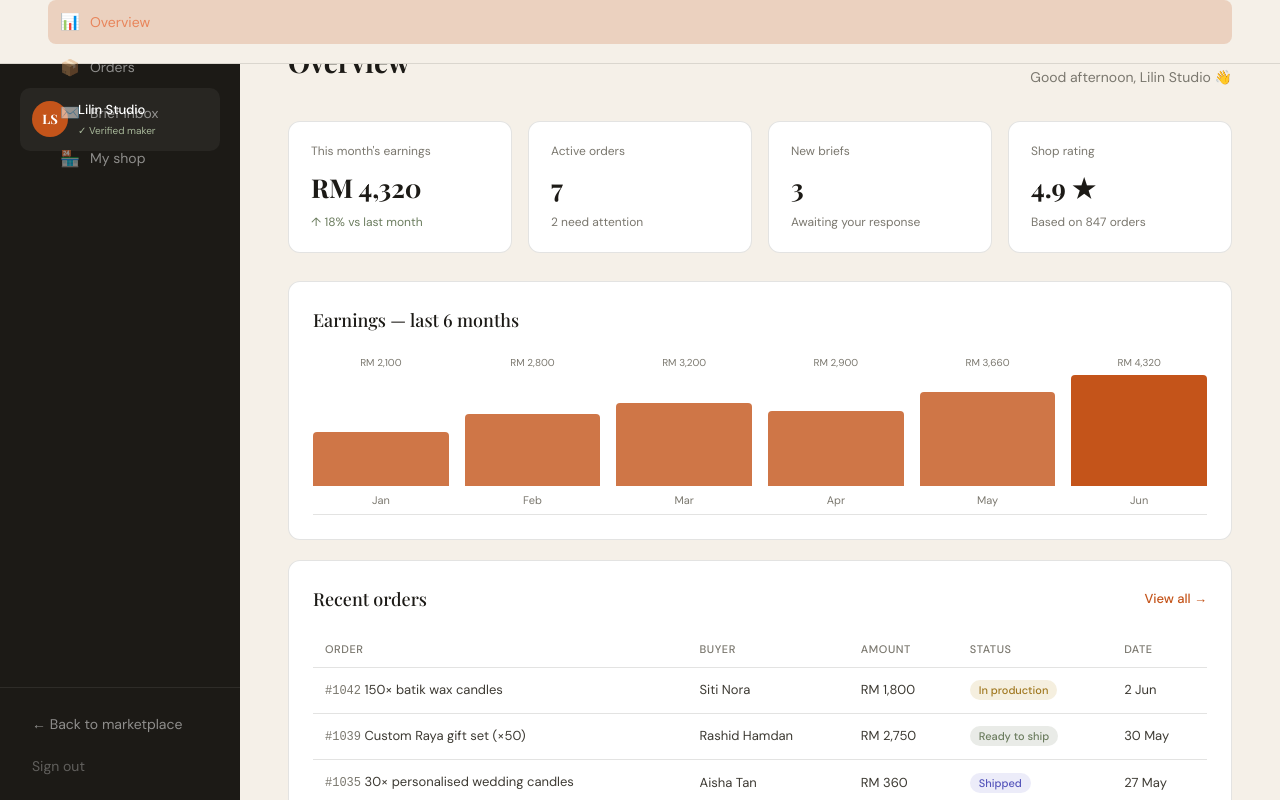
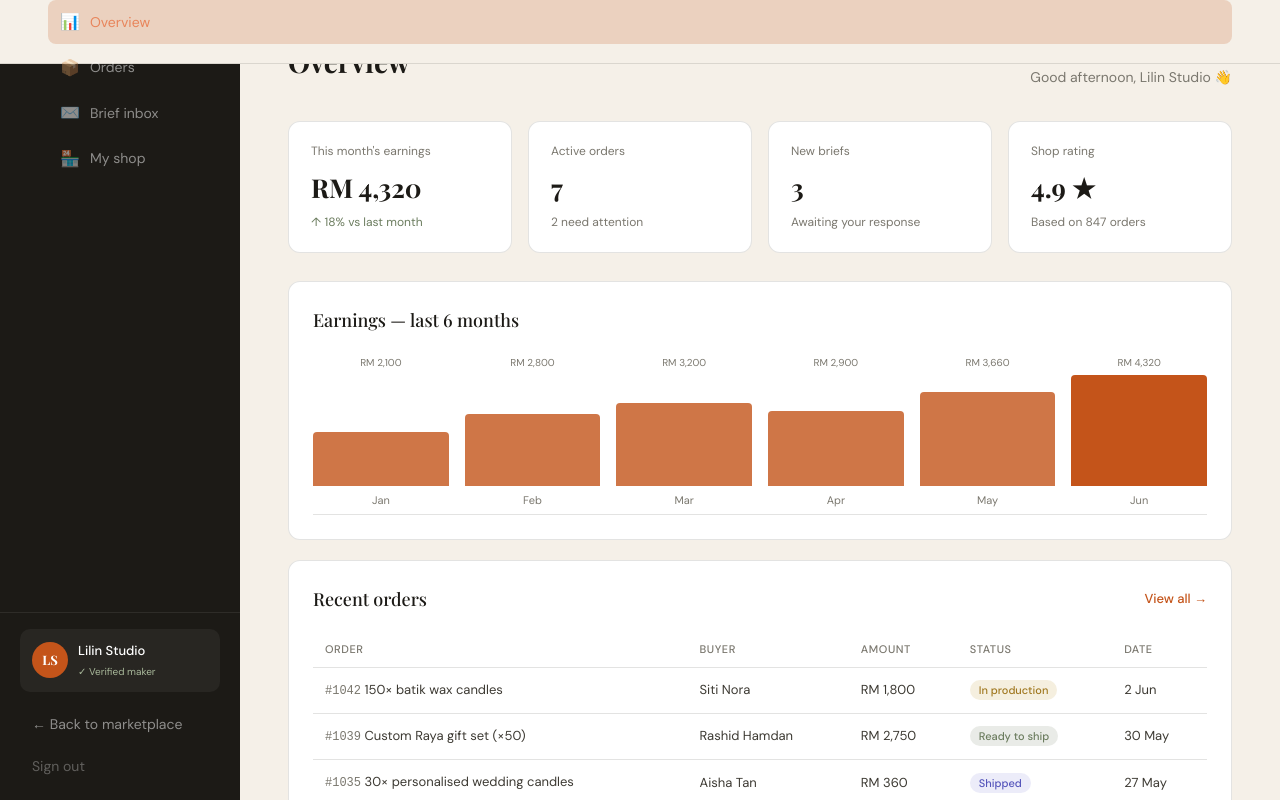
Before and after one commit to wongcarmennn/Buatan, a React (Vite) app in the folder buatan-app/: page /dashboard in a window 1280 px wide. Built offline with nearby package versions, Linux system fonts and the light colour scheme; no server answers; a web font is replaced by a local one.

Commit message:
fix: move maker info to sidebar bottom so nav items are always visible

```diff
--- a/buatan-app/src/index.css
+++ b/buatan-app/src/index.css
@@ -2075,7 +2075,7 @@
   padding: 12px;
   background: rgba(255,255,255,0.05);
   border-radius: 10px;
-  margin-bottom: 24px;
+  margin-bottom: 12px;
 }
 
 .dash-maker-avatar {
--- a/buatan-app/src/pages/dashboard/DashboardLayout.tsx
+++ b/buatan-app/src/pages/dashboard/DashboardLayout.tsx
@@ -20,13 +20,6 @@ export default function DashboardLayout() {
       <aside className="dash-sidebar">
         <div className="dash-sidebar-top">
           <NavLink to="/" className="dash-logo">bu<em>a</em>tan</NavLink>
-          <div className="dash-maker-info">
-            <div className="dash-maker-avatar">LS</div>
-            <div>
-              <div className="dash-maker-name">Lilin Studio</div>
-              <div className="dash-maker-badge">✓ Verified maker</div>
-            </div>
-          </div>
           <nav className="dash-nav">
             {NAV.map(item => (
               <NavLink
@@ -42,6 +35,13 @@ export default function DashboardLayout() {
           </nav>
         </div>
         <div className="dash-sidebar-bottom">
+          <div className="dash-maker-info">
+            <div className="dash-maker-avatar">LS</div>
+            <div>
+              <div className="dash-maker-name">Lilin Studio</div>
+              <div className="dash-maker-badge">✓ Verified maker</div>
+            </div>
+          </div>
           <NavLink to="/" className="dash-nav-item">← Back to marketplace</NavLink>
           <button className="dash-nav-item dash-signout" onClick={signOut}>Sign out</button>
         </div>
```
